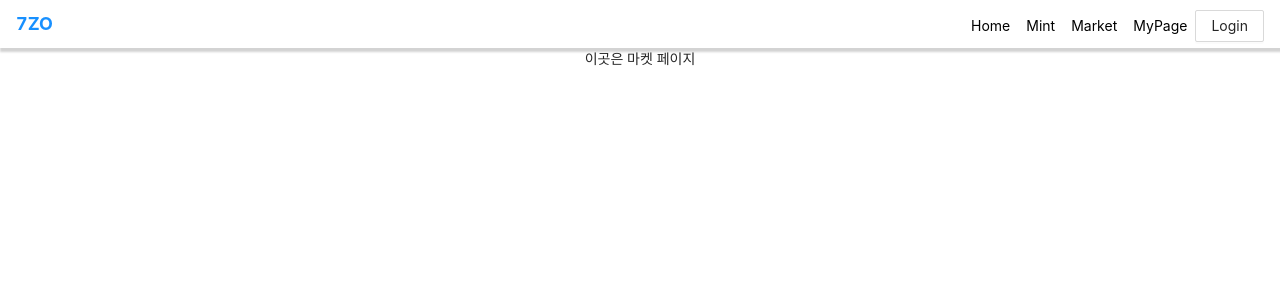
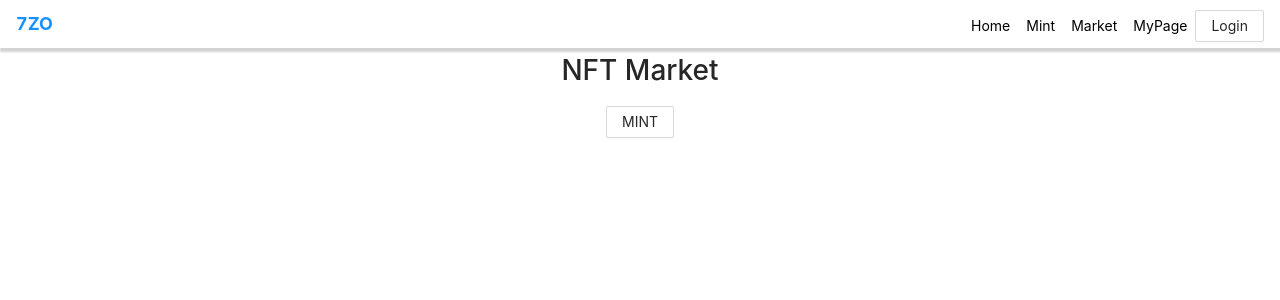
Before and after one commit to apfl99/BEB-06-SECOND-7ZO, a React (Create React App) app in the folder client/: page /market in a window 1280 px wide. Shown: the top 300 px of the page. Built offline with nearby package versions, Linux system fonts and the light colour scheme.

Commit message:
market 구성중

```diff
--- a/client/src/pages/token/Market.js
+++ b/client/src/pages/token/Market.js
@@ -1,8 +1,70 @@
+import { Button, Card, Col, Row, Image } from "antd";
+import Meta from 'antd/lib/card/Meta';
+import React, { useEffect, useState } from 'react';
+import { useNavigate } from "react-router-dom";
+import Axios from 'axios';
 
 
 function Market() {
+  const [collectionData, setCollectionData] = useState([]);
+  const navigate=useNavigate();
+  { /*
+    const [Img, setImg] = useState('');
+  const [name, setName] = useState('');
+  const [desc, setDesc] = useState('');
+
+  useEffect(() => {}, [collectionData]);
+  useEffect(() => {
+    getNFTInfo();
+  }, [collectionData]);
+
+  const getNFTInfo = async () => {
+    const response = await Axios.get(collectionData.token_uri);
+
+    setImg(`https://ipfs.io/ipfs/${response.data.image.split('//')[1]}`);
+    setName(response.data.name);
+    setDesc(response.data.description);
+  };
+
+  const getNFTs = async () => {
+    axios.get('http://localhost:3000/token/market').then((res) => {
+      setCollectionData(res.data.data);
+    });
+  };
+  */}
+
   return (
-    <div>이곳은 마켓 페이지</div>
+    <div>
+      <header>
+        <h1>NFT Market</h1>
+      </header>
+
+      <main>
+        <div id="NFTmarket-page">
+          <Button
+            className="mint-btn"
+            type="button"
+            onClick={()=>navigate('/MintNFT')}>MINT</Button>
+          <div className="site-card-wrapper">
+            <Row gutter={[16, 16]}>
+              { collectionData.map((_, idx) => {
+                return (
+                  <Col xs={12} xl={6}> {/*key={Symbol(idx + 1).toString()}/Row>*/}
+                    <Card
+                      key={collectionData.name}
+                      hoverable
+                      cover={<Image alt="collection-card" src={Img} preview={false} style={{ height: 500 }} />}
+                    >
+                    <Meta title={name} description={desc} />
+                  </Card>
+                </Col>
+                );
+              })}
+            </Row>
+          </div>
+        </div>
+      </main>
+    </div>
   )
 }
 
--- a/client/src/pages/token/MintNFT.js
+++ b/client/src/pages/token/MintNFT.js
@@ -2,7 +2,9 @@
 
 function MintNFT() {
   return (
-    <div>이곳은 NFT minting 페이지</div>
+    <header>
+      <h1>Create Your NFT</h1>
+    </header>
   )
 }
 
```
